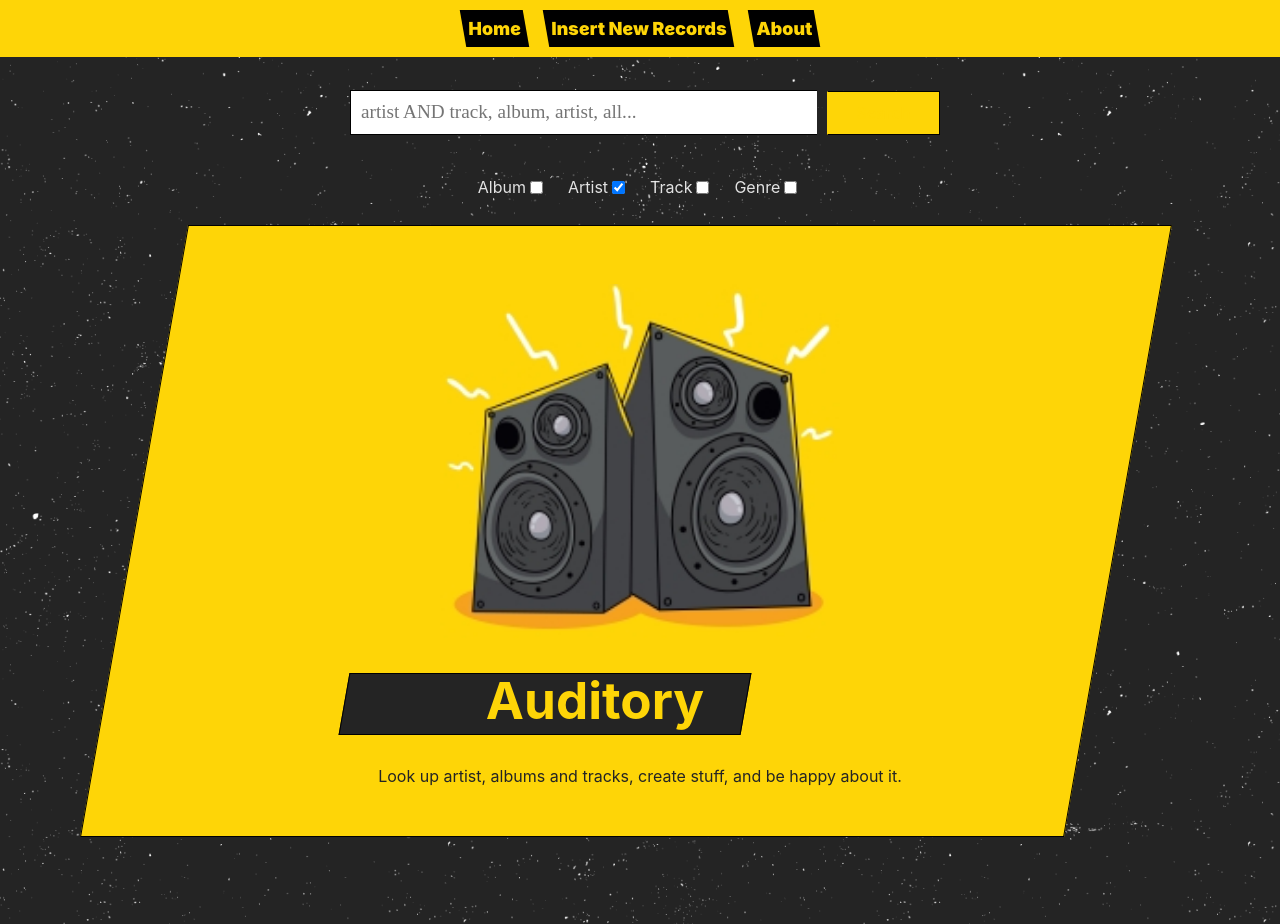
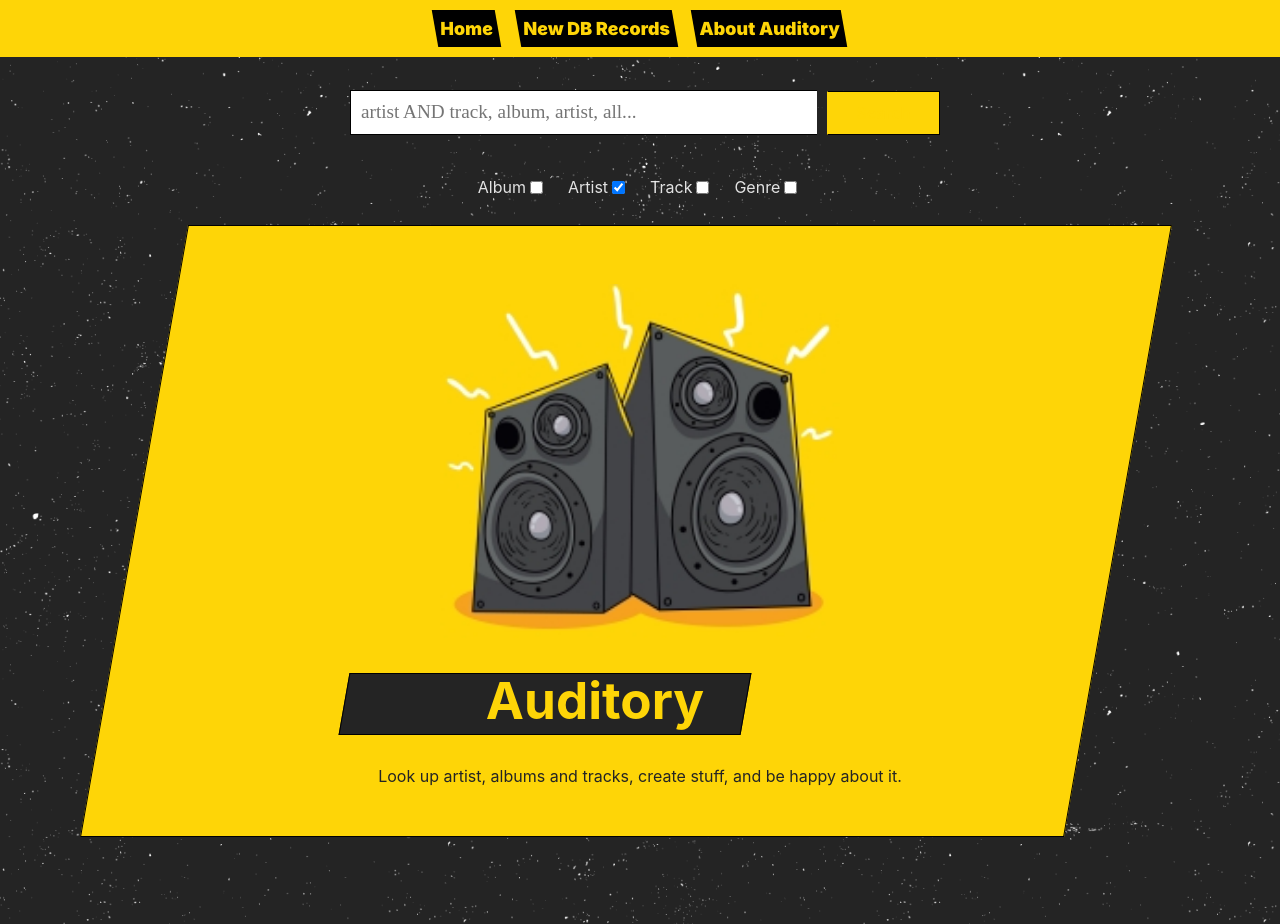
Before and after one commit to jmchor/reactitory, a React (Vite) app: page / in a window 1280 px wide. Built offline with nearby package versions, Linux system fonts and the light colour scheme; no server answers.

Commit message:
adjust navigation links

```diff
--- a/src/components/Navbar.jsx
+++ b/src/components/Navbar.jsx
@@ -1,34 +1,18 @@
-import { Link, useLocation } from 'react-router-dom';
+import { Link } from 'react-router-dom';
 
 function Navbar() {
-	const location = useLocation();
-
-	const handleRefresh = (pathname) => {
-		// Check if the current location pathname matches the link pathname
-		if (location.pathname === pathname) {
-			// Use window.location.reload() to refresh the current page
-			window.location.reload();
-		}
-	};
-
 	return (
 		<nav>
 			<ul>
 				<li>
-					<Link to='/' onClick={() => handleRefresh('/')}>
-						Home
-					</Link>
+					<a href='/'>Home</a>
 				</li>
 				<li>
-					<Link to='/new-records' onClick={() => handleRefresh('/new-records')}>
-						Insert New Records
-					</Link>
+					<a href='/new-records'>New DB Records</a>
 				</li>
 
 				<li>
-					<Link to='/about' onClick={() => handleRefresh('/about')}>
-						About
-					</Link>
+					<a href='/about'>About Auditory</a>
 				</li>
 			</ul>
 		</nav>
```
